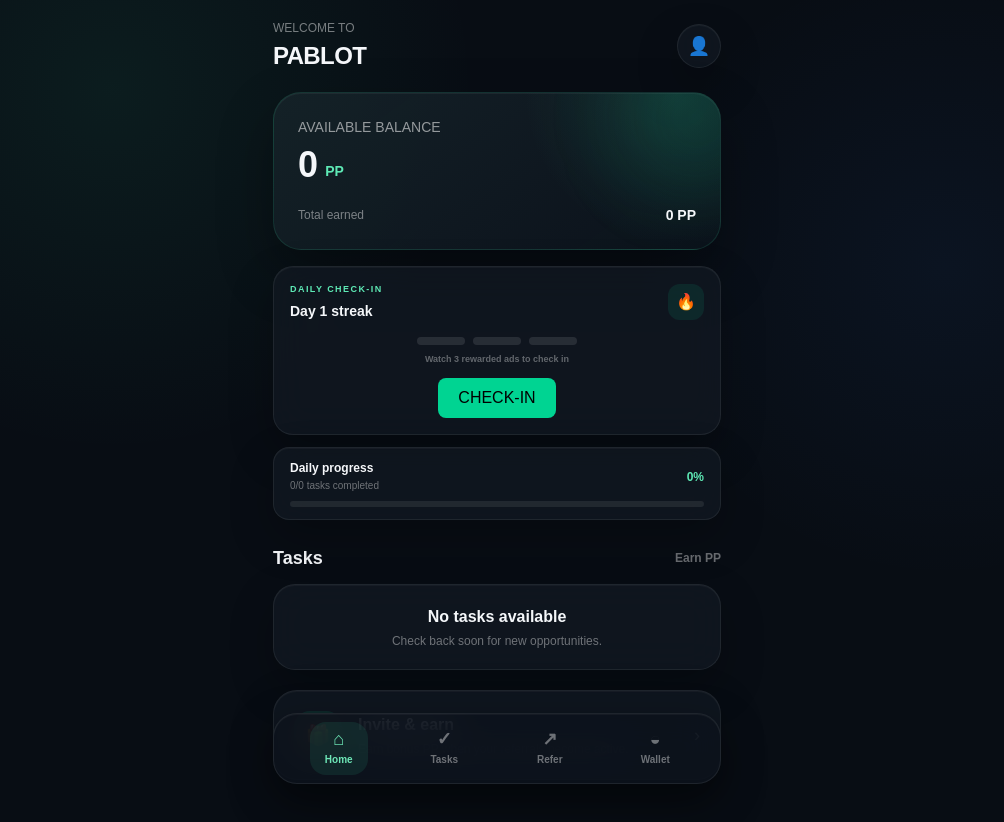
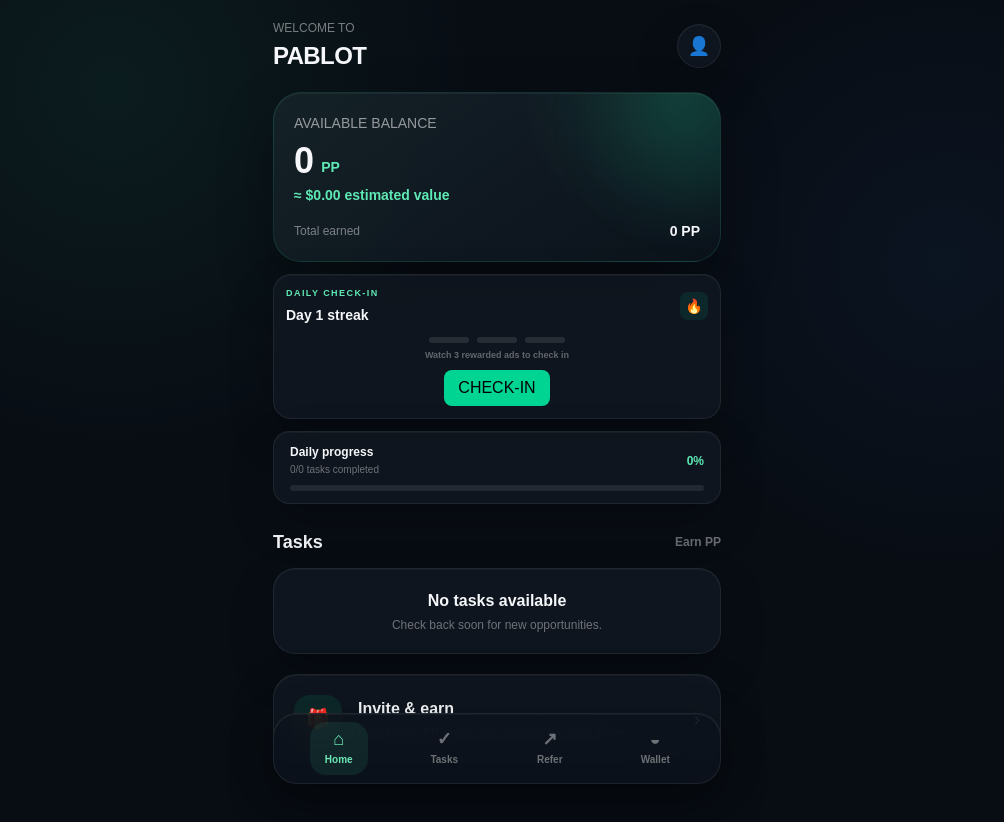
Before and after one commit to bapparis/PABLOT, a Next.js app in the folder apps/mini-app/: page / in a window 1280 px wide. Shown: the top 822 px of the page, without its empty margins (143-1147 px from the left). Built offline with nearby package versions, Linux system fonts and the light colour scheme.

Commit message:
Show PP balance value and compact daily check-in

```diff
--- /dev/null
+++ b/apps/mini-app/app/api/platform/public-settings/route.ts
@@ -0,0 +1,20 @@
+import { NextResponse } from "next/server";
+import { getPlatformSettings } from "@/lib/settings/platform";
+
+export const dynamic = "force-dynamic";
+
+export async function GET() {
+  try {
+    const settings = await getPlatformSettings();
+
+    return NextResponse.json(
+      { ppPerUsd: settings.ppPerUsd },
+      { headers: { "Cache-Control": "no-store" } }
+    );
+  } catch {
+    return NextResponse.json(
+      { error: "Unable to load conversion rate." },
+      { status: 500 }
+    );
+  }
+}
--- a/apps/mini-app/app/page.tsx
+++ b/apps/mini-app/app/page.tsx
@@ -15,6 +15,7 @@ export default function Home() {
   const [dailyLoading, setDailyLoading] = useState(false);
   const [treasureLoading, setTreasureLoading] = useState(false);
   const [ppBalance, setPpBalance] = useState(0);
+  const [ppPerUsd, setPpPerUsd] = useState(1000);
   const [totalEarned, setTotalEarned] = useState(0);
   const [tasks, setTasks] = useState<
     Array<{
@@ -77,7 +78,7 @@ export default function Home() {
       }
 
       try {
-        const [userResponse, tasksResponse] = await Promise.all([
+        const [userResponse, tasksResponse, settingsResponse] = await Promise.all([
           fetch("/api/telegram/user", {
             method: "POST",
             headers: { "Content-Type": "application/json" },
@@ -87,7 +88,16 @@ export default function Home() {
             }),
           }),
           fetch("/api/tasks"),
+          fetch("/api/platform/public-settings"),
         ]);
+
+        if (settingsResponse.ok) {
+          const settingsData = await settingsResponse.json();
+          const rate = Number(settingsData.ppPerUsd);
+          if (active && Number.isFinite(rate) && rate > 0) {
+            setPpPerUsd(rate);
+          }
+        }
 
         if (userResponse.ok) {
           const userData = await userResponse.json();
@@ -575,7 +585,7 @@ export default function Home() {
         </header>
 
         {/* Balance */}
-        <section className="balance-card relative overflow-hidden rounded-[28px] p-6">
+        <section className="balance-card relative overflow-hidden rounded-[28px] p-5">
           <div className="absolute -right-12 -top-12 h-36 w-36 rounded-full bg-emerald-400/10 blur-2xl" />
 
           <p className="relative text-sm font-medium text-white/55">
@@ -591,7 +601,16 @@ export default function Home() {
             </span>
           </div>
 
-          <div className="relative mt-5 flex items-center justify-between">
+          <p className="relative mt-1 text-sm font-semibold text-emerald-300">
+            ≈ {(ppBalance / ppPerUsd).toLocaleString("en-US", {
+              style: "currency",
+              currency: "USD",
+              minimumFractionDigits: 2,
+              maximumFractionDigits: 2,
+            })} estimated value
+          </p>
+
+          <div className="relative mt-4 flex items-center justify-between">
             <span className="text-xs text-white/45">
               Total earned
             </span>
@@ -602,7 +621,7 @@ export default function Home() {
         </section>
 
         {/* Daily Check */}
-        <section className="glass-panel mt-4 rounded-[20px] p-4">
+        <section className="glass-panel mt-3 rounded-[18px] p-3">
           <div className="flex items-center justify-between gap-3">
             <div>
               <p className="text-[9px] font-black uppercase tracking-[0.16em] text-emerald-300">
@@ -613,16 +632,16 @@ export default function Home() {
               </p>
             </div>
 
-            <div className="flex h-9 w-9 shrink-0 items-center justify-center rounded-xl bg-emerald-400/10 text-base">
+            <div className="flex h-7 w-7 shrink-0 items-center justify-center rounded-lg bg-emerald-400/10 text-sm">
               🔥
             </div>
           </div>
 
-          <div className="mt-4 flex items-center justify-center gap-2">
+          <div className="mt-3 flex items-center justify-center gap-2">
             {[1, 2, 3].map((ad) => (
               <div
                 key={ad}
-                className={`h-2 w-12 rounded-full transition-all duration-300 ${
+                className={`h-1.5 w-10 rounded-full transition-all duration-300 ${
                   ad <= dailyAdsCompleted
                     ? "bg-emerald-400"
                     : "bg-white/10"
@@ -631,18 +650,18 @@ export default function Home() {
             ))}
           </div>
 
-          <p className="mt-2 text-center text-[9px] font-semibold text-white/35">
+          <p className="mt-1.5 text-center text-[9px] font-semibold text-white/35">
             {checkedInToday
               ? "3/3 ads completed"
               : "Watch 3 rewarded ads to check in"}
           </p>
 
-          <div className="mt-3 flex justify-center">
+          <div className="mt-2 flex justify-center">
             <button
               type="button"
               onClick={handleDailyCheckIn}
               disabled={dailyLoading || checkedInToday}
-              className="rounded-lg bg-emerald-400 px-5 py-2 text-[11px] font-black text-black transition active:scale-[0.97] disabled:cursor-not-allowed disabled:opacity-60"
+              className="min-h-8 rounded-lg bg-emerald-400 px-3.5 py-1.5 text-[10px] font-black text-black transition active:scale-[0.97] disabled:cursor-not-allowed disabled:opacity-60"
             >
               {checkedInToday
                 ? "✅ CHECKED"
@@ -653,7 +672,7 @@ export default function Home() {
           </div>
 
           {treasureUnlocked && !treasureClaimed && (
-            <div className="mt-2 flex justify-center">
+            <div className="mt-1.5 flex justify-center">
               <button
                 type="button"
                 onClick={handleTreasure}
```
